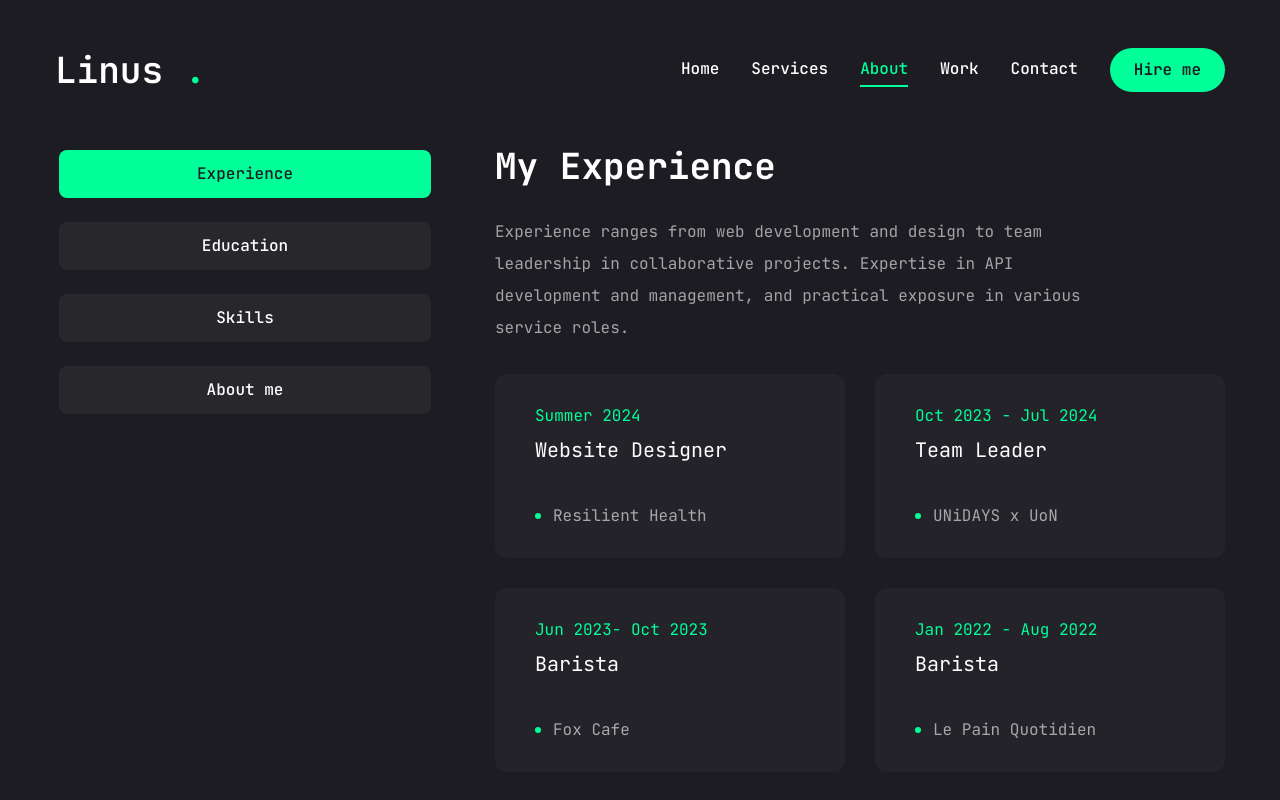
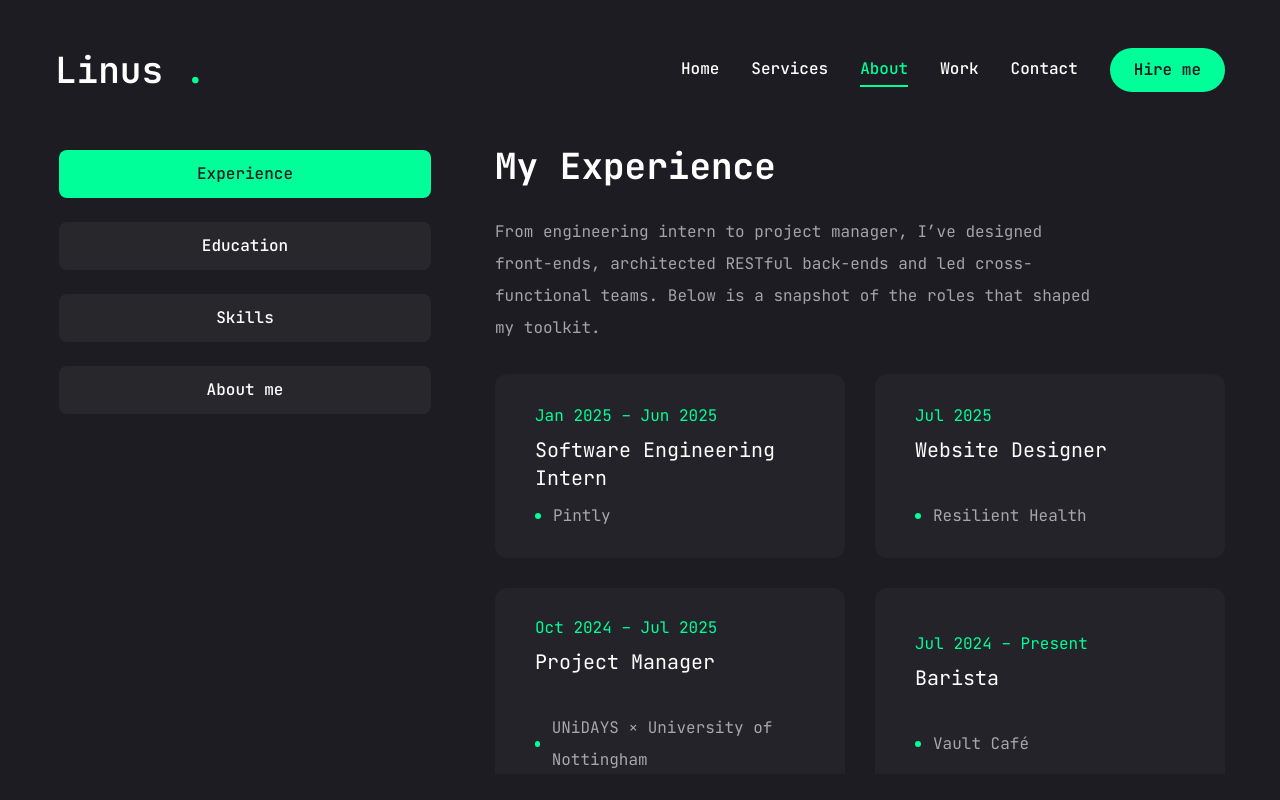
Before and after one commit to LinusSharp/Portfolio-Website, a Next.js app: page /about in a window 1280 px wide. Built offline with nearby package versions, Linux system fonts and the light colour scheme.

Commit message:
feat: updated services/about

```diff
--- a/app/about/page.jsx
+++ b/app/about/page.jsx
@@ -1,9 +1,14 @@
 "use client";
-import { title } from "process";
 import React from "react";
 import { FaHtml5, FaCss3, FaReact, FaFigma, FaNodeJs } from "react-icons/fa";
-import { SiTailwindcss, SiNextdotjs } from "react-icons/si";
-
+import {
+  SiTailwindcss,
+  SiNextdotjs,
+  SiTypescript,
+  SiCsharp,
+  SiDotnet,
+  SiMysql,
+} from "react-icons/si";
 import {
   Tabs,
   TabsContent,
@@ -23,7 +28,7 @@ import { ScrollArea } from "../../components/ui/scroll-area";
 const about = {
   title: "About me",
   description:
-    "A highly motivated Computer Science student at the University of Nottingham with a passion for AI-driven solutions, technology, and innovation. Skilled in predictive analytics and project leadership.",
+    "Bilingual Computer Science student (English/French) at the University of Nottingham with a knack for turning ideas into scalable software. I thrive in full-stack environments, love clean architecture, and have led teams to ship web apps, APIs and UX-focused redesigns.",
   info: [
     {
       fieldName: "Name",
@@ -34,7 +39,7 @@ const about = {
       fieldValue: "linuscolesharp@gmail.com",
     },
     {
-      fieldName: "Nationnality",
+      fieldName: "Nationality",
       fieldValue: "British & French",
     },
     {
@@ -49,32 +54,37 @@ const experience = {
   icon: "/assets/resume/badge.svg",
   title: "My Experience",
   description:
-    "Experience ranges from web development and design to team leadership in collaborative projects. Expertise in API development and management, and practical exposure in various service roles.",
+    "From engineering intern to project manager, I’ve designed front-ends, architected RESTful back-ends and led cross-functional teams. Below is a snapshot of the roles that shaped my toolkit.",
   items: [
+    {
+      company: "Pintly",
+      position: "Software Engineering Intern",
+      duration: "Jan 2025 – Jun 2025",
+    },
     {
       company: "Resilient Health",
       position: "Website Designer",
-      duration: "Summer 2024",
+      duration: "Jul 2025",
     },
     {
-      company: "UNiDAYS x UoN",
-      position: "Team Leader",
-      duration: "Oct 2023 - Jul 2024",
+      company: "UNiDAYS × University of Nottingham",
+      position: "Project Manager",
+      duration: "Oct 2024 – Jul 2025",
     },
     {
-      company: "Fox Cafe",
+      company: "Vault Café",
       position: "Barista",
-      duration: "Jun 2023- Oct 2023",
+      duration: "Jul 2024 – Present",
+    },
+    {
+      company: "Fox Café",
+      position: "Barista",
+      duration: "Jun 2023 – Oct 2023",
     },
     {
       company: "Le Pain Quotidien",
       position: "Barista",
-      duration: "Jan 2022 - Aug 2022",
-    },
-    {
-      company: "Aviva",
-      position: "Work Experience",
-      duration: "April 2019",
+      duration: "Jan 2022 – Aug 2022",
     },
   ],
 };
@@ -84,22 +94,22 @@ const education = {
   icon: "/assets/resume/cap.svg",
   title: "My Education",
   description:
-    "Pursuing a BSc in Computer Science at the University of Nottingham, with a focus on artificial intelligence, predictive analytics, and software development. Background includes completing an A level during my gap year to learn more about the subject .",
+    "BSc Computer Science at the University of Nottingham (predicted First-Class). Prior studies laid a strong theoretical base that I reinforce with hands-on projects and internships.",
   items: [
     {
-      insititution: "University of Nottingham",
-      degree: "Bsc Computer Science",
-      duration: "2022 - 2025",
+      institution: "University of Nottingham",
+      degree: "BSc Computer Science – Pred. First Class (2025)",
+      duration: "2022 – 2025",
     },
     {
-      insititution: "Collingham College",
-      degree: "A level - Computer Science",
-      duration: "2021 - 2022",
+      institution: "Collingham College",
+      degree: "A-Level Computer Science (A*)",
+      duration: "2021 – 2022",
     },
     {
-      insititution: "Lycee St Jean - France",
-      degree: "French Baccalaureat",
-      duration: "2018 - 2021",
+      institution: "Lycée St Jean – France",
+      degree: "French Baccalauréat (AAB Eq.)",
+      duration: "2018 – 2021",
     },
   ],
 };
@@ -108,36 +118,19 @@ const education = {
 const skills = {
   title: "My Skills",
   description:
-    "I have a diverse skill set spanning front-end development, UI/UX design, and backend systems, with a continuous drive to expand my expertise in emerging technologies.",
+    "A developer comfortable across the stack – from crafting sleek React UIs to optimising .NET APIs and crunching data with SQL.",
   skillList: [
-    {
-      icon: <FaHtml5 />,
-      name: "html 5",
-    },
-    {
-      icon: <FaCss3 />,
-      name: "css 3",
-    },
-    {
-      icon: <FaFigma />,
-      name: "Figma",
-    },
-    {
-      icon: <FaNodeJs />,
-      name: "node.js",
-    },
-    {
-      icon: <FaReact />,
-      name: "React",
-    },
-    {
-      icon: <SiNextdotjs />,
-      name: "next.js",
-    },
-    {
-      icon: <SiTailwindcss />,
-      name: "tailwind.css",
-    },
+    { icon: <FaHtml5 />, name: "HTML5" },
+    { icon: <FaCss3 />, name: "CSS3" },
+    { icon: <FaFigma />, name: "Figma" },
+    { icon: <SiTypescript />, name: "TypeScript" },
+    { icon: <FaNodeJs />, name: "Node.js" },
+    { icon: <FaReact />, name: "React" },
+    { icon: <SiNextdotjs />, name: "Next.js" },
+    { icon: <SiTailwindcss />, name: "Tailwind CSS" },
+    { icon: <SiCsharp />, name: "C#" },
+    { icon: <SiDotnet />, name: ".NET" },
+    { icon: <SiMysql />, name: "SQL" },
   ],
 };
 
@@ -147,7 +140,7 @@ const Resume = () => {
       initial={{ opacity: 0 }}
       animate={{
         opacity: 1,
-        transition: { delay: 2.4, duration: 0.4, ease: "easeIn" },
+        transition: { delay: 0.2, duration: 0.4, ease: "easeIn" },
       }}
       className="min-h-[80vh] flex items-center justify-center py-12 xl:py-0"
     >
@@ -163,9 +156,9 @@ const Resume = () => {
             <TabsTrigger value="about">About me</TabsTrigger>
           </TabsList>
 
-          {/* content */}
+          {/* Tabs content */}
           <div className="min-h-[70vh] w-full">
-            {/* experience */}
+            {/* Experience */}
             <TabsContent value="experience" className="w-full">
               <div className="flex flex-col gap-[30px] text-center xl:text-left">
                 <h3 className="text-4xl font-bold">{experience.title}</h3>
@@ -174,14 +167,13 @@ const Resume = () => {
                 </p>
                 <ScrollArea className="h-[400px]">
                   <ul className="grid grid-cols-1 lg:grid-cols-2 gap-[30px]">
-                    {experience.items.map((item, index) => {
-                      return (
+                    {experience.items.map((item, index) => (
                       <li
                         key={index}
-                          className="bg-[#232329] h-[184px] py-6 px-10 rounded-xl flex flex-col justify-center items-center lg:items-start gap-1"
+                        className="bg-[#232329] min-h-[184px] py-6 px-10 rounded-xl flex flex-col justify-center items-center lg:items-start gap-1"
                       >
                         <span className="text-accent">{item.duration}</span>
-                          <h3 className="text-xl max-w[260px] min-h-[60px] text-center lg:text-left">
+                        <h3 className="text-xl max-w-[260px] min-h-[60px] text-center lg:text-left">
                           {item.position}
                         </h3>
                         <div className="flex items-center gap-3">
@@ -189,14 +181,13 @@ const Resume = () => {
                           <p className="text-white/60">{item.company}</p>
                         </div>
                       </li>
-                      );
-                    })}
+                    ))}
                   </ul>
                 </ScrollArea>
               </div>
             </TabsContent>
 
-            {/* education */}
+            {/* Education */}
             <TabsContent value="education" className="w-full">
               <div className="flex flex-col gap-[30px] text-center xl:text-left">
                 <h3 className="text-4xl font-bold">{education.title}</h3>
@@ -205,29 +196,27 @@ const Resume = () => {
                 </p>
                 <ScrollArea className="h-[400px]">
                   <ul className="grid grid-cols-1 lg:grid-cols-2 gap-[30px]">
-                    {education.items.map((item, index) => {
-                      return (
+                    {education.items.map((item, index) => (
                       <li
                         key={index}
-                          className="bg-[#232329] h-[184px] py-6 px-10 rounded-xl flex flex-col justify-center items-center lg:items-start gap-1"
+                        className="bg-[#232329] min-h-[184px] py-6 px-10 rounded-xl flex flex-col justify-center items-center lg:items-start gap-1"
                       >
                         <span className="text-accent">{item.duration}</span>
-                          <h3 className="text-xl max-w[260px] min-h-[60px] text-center lg:text-left">
+                        <h3 className="text-xl max-w-[260px] min-h-[60px] text-center lg:text-left">
                           {item.degree}
                         </h3>
                         <div className="flex items-center gap-3">
                           <span className="w-[6px] h-[6px] rounded-full bg-accent"></span>
-                            <p className="text-white/60">{item.insititution}</p>
+                          <p className="text-white/60">{item.institution}</p>
                         </div>
                       </li>
-                      );
-                    })}
+                    ))}
                   </ul>
                 </ScrollArea>
               </div>
             </TabsContent>
 
-            {/* skills */}
+            {/* Skills */}
             <TabsContent value="skills" className="w-full h-full">
               <div className="flex flex-col gap-[30px]">
                 <div className="flex flex-col gap-[30px] text-center xl:text-left">
@@ -237,10 +226,9 @@ const Resume = () => {
                   </p>
                 </div>
                 <ul className="grid grid-cols-2 sm:grid-cols-3 md:grid-cols-4 xl:gap-[30px] gap-4">
-                  {skills.skillList.map((skill, index) => {
-                    return (
+                  {skills.skillList.map((skill, index) => (
                     <li key={index}>
-                        {/* Mobile and tablet view: Show icon and name */}
+                      {/* Mobile & tablet: icon + name */}
                       <div className="w-full h-[150px] bg-[#232329] rounded-xl flex flex-col justify-center items-center gap-2 group sm:flex md:flex lg:hidden">
                         <div className="text-6xl group-hover:text-accent">
                           {skill.icon}
@@ -250,7 +238,7 @@ const Resume = () => {
                         </div>
                       </div>
 
-                        {/* Desktop view: Show icon and name with tooltip on hover */}
+                      {/* Desktop: tooltip */}
                       <TooltipProvider delayDuration={50}>
                         <Tooltip>
                           <TooltipTrigger className="w-full h-[150px] bg-[#232329] rounded-xl flex justify-center items-center group hidden sm:hidden md:hidden lg:flex">
@@ -264,17 +252,13 @@ const Resume = () => {
                         </Tooltip>
                       </TooltipProvider>
                     </li>
-                    );
-                  })}
+                  ))}
                 </ul>
               </div>
             </TabsContent>
 
-            {/* about */}
-            <TabsContent
-              value="about"
-              className="w-full text-center xl:text-left"
-            >
+            {/* About */}
+            <TabsContent value="about" className="w-full text-center xl:text-left">
               <div className="flex flex-col gap-[20px]">
                 <h3 className="text-4xl font-bold">{about.title}</h3>
                 <p className="max-w-[600px] text-white/60 mx-auto xl:mx-0">
@@ -283,12 +267,8 @@ const Resume = () => {
 
                 <div className="bg-[#1e1e24] p-8 rounded-xl shadow-lg max-w-[1020px] mx-auto xl:mx-0">
                   <ul className="grid grid-cols-1 xl:grid-cols-2 gap-y-6 gap-x-5">
-                    {about.info.map((item, index) => {
-                      return (
-                        <li
-                          key={index}
-                          className="flex justify-start gap-1 text-lg"
-                        >
+                    {about.info.map((item, index) => (
+                      <li key={index} className="flex justify-start gap-1 text-lg">
                         <span className="text-white/60 font-semibold">
                           {item.fieldName}:
                         </span>
@@ -296,8 +276,7 @@ const Resume = () => {
                           {item.fieldValue}
                         </span>
                       </li>
-                      );
-                    })}
+                    ))}
                   </ul>
                 </div>
               </div>
--- a/app/services/page.jsx
+++ b/app/services/page.jsx
@@ -16,7 +16,7 @@ const services = [
     num: "02",
     title: "Product Management",
     description:
-      "At Pintly, I independently led the migration from a legacy ASP.NET MVC architecture to a decoupled system using Next.js and ASP.NET Core Web API. I scoped and prioritised features based on technical impact and business value, regularly aligning with the company’s business lead to ensure roadmap decisions met user and stakeholder needs.",
+      "At Pintly, I independently led the migration from a legacy ASP.NET MVC architecture to a decoupled system using Next.js and ASP.NET Core Web API. I scoped and prioritised features based on technical impact and business value, to ensure decisions met user and stakeholder needs.",
     href: "",
   },
   {
```
Lines whose indentation alone changed are shown as unchanged.
